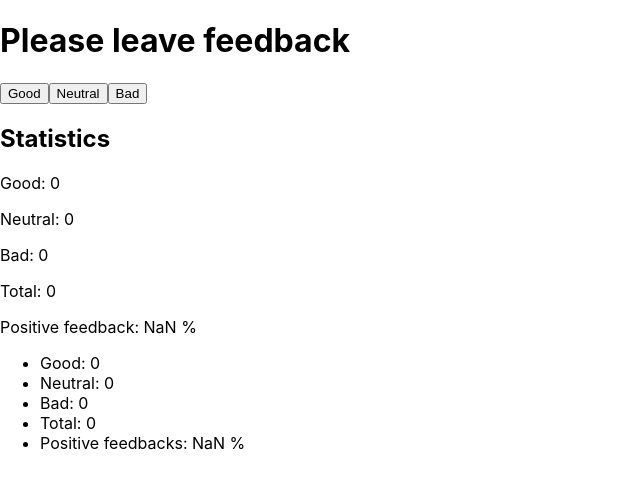
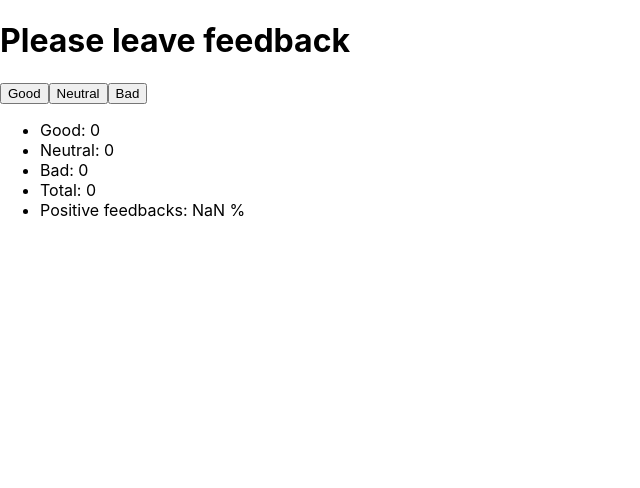
Before and after one commit to RomanKorotaev/goit-react-hw-02-feedback, a React (Create React App) app: page / in a window 1280 px wide. Shown: the top 488 px of the page, without its empty margins (0-640 px from the left). Built offline with nearby package versions, Linux system fonts and the light colour scheme.

Commit message:
Исправлен общий обработчик

```diff
--- a/src/App.js
+++ b/src/App.js
@@ -12,32 +12,15 @@ class App extends Component {
     bad: 0
 }
 
- handleClickGood = e => {
-        // this.setState({
-        //     [e.currentTarget.name]: e.currentTarget.value
-        // });
 
-    // this.setState(prevState => ({
-    //       //  [e.currentTarget.name]:  prevState.[e.currentTarget.name] +1
-    //  [e.currentTarget.name]: prevState.good + 1
-    //      }))
-   this.setState(prevState => ({
-     good: prevState.good + 1
-         }))
- }
+// Общий обработчик для нескольких разных кнопок
+  handleFeedback = (e) => {
+    const { name } = e.currentTarget;
+    this.setState(prevState => ({
+      [name]: prevState[name] + 1,
+    }));
+  };
 
-  handleClickNeutral = e => {
-   this.setState(prevState => ({
-    neutral: prevState.neutral + 1
-         }))
- }
-
-
- handleClickBad = e => {
-   this.setState(prevState => ({
-    bad: prevState.bad + 1
-         }))
- }
 
   // Подсчитываем общую сумму
   totalFeedback = () => {
@@ -45,10 +28,10 @@ class App extends Component {
     return (good + neutral + bad);
   };
 
+
 // Высчитываем пропрорцию (процент) позитивных откликов
   positiveFeedbackPercentage = () => {
     return Math.round(this.state.good * 100 / this.totalFeedback());
-
   }
 
 
@@ -56,11 +39,7 @@ class App extends Component {
   render() {
 
     const { good, neutral, bad } = this.state;
-    const { totalFeedback, positiveFeedbackPercentage } = this;
-
-        // let totalFeedback = this.state.good + this.state.neutral + this.state.bad;
-        // let positiveFeedbackPercentage = Math.round(100*good/totalFeedback)
-
+    const { handleFeedback, totalFeedback, positiveFeedbackPercentage } = this;
 
     return (
 
@@ -68,21 +47,10 @@ class App extends Component {
           <h1>Please leave feedback</h1>
 
         <div>
-          <button type="button" name="good" onClick={this.handleClickGood}> Good </button>
-            <button type="button"  name="neutral" onClick={this.handleClickNeutral}> Neutral </button>
-            <button type="button"  name="bad" onClick={this.handleClickBad}> Bad </button>
-
-           {/* <button type="button"  value="good" name="good" onClick={this.increment}> Good </button>
-            <button type="button" value="neutral" onClick={this.increment}> Neutral </button>
-            <button type="button" value="bad" onClick={this.increment}> Bad </button> */}
+            <button type="button" name="good" onClick={this.handleFeedback}> Good </button>
+            <button type="button"  name="neutral" onClick={this.handleFeedback}> Neutral </button>
+            <button type="button"  name="bad" onClick={this.handleFeedback}> Bad </button>
           </div>
-
-        <h2>Statistics</h2>
-        <p>Good:  { good }</p>
-        <p>Neutral: { neutral }</p>
-        <p>Bad: { bad }</p>
-        <p>Total: {totalFeedback()} </p>
-        <p>Positive feedback: {positiveFeedbackPercentage()} % </p>
 
         <Statistics
           good={good}
```
